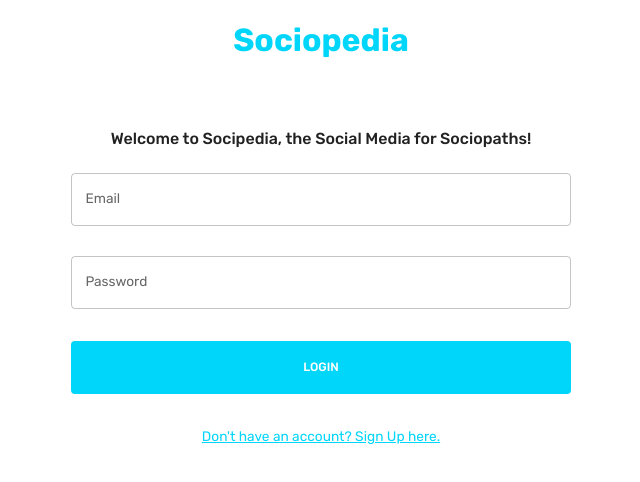
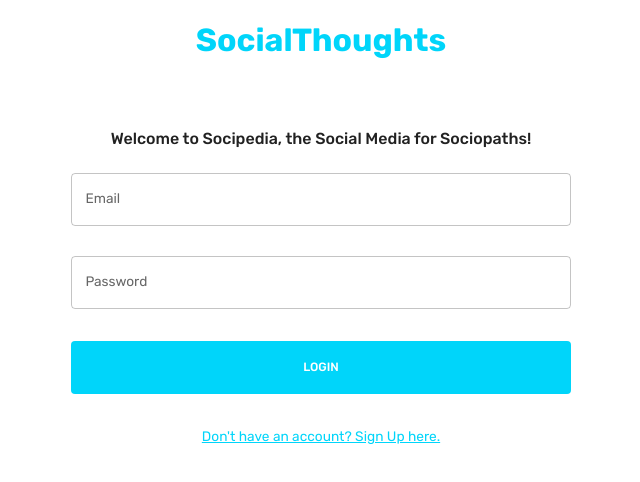
Before and after one commit to aditya711-code/SocialThoughts-Frontend, a React (Create React App) app: page / in a window 1280 px wide. Shown: the top 482 px of the page, without its empty margins (319-959 px from the left). Built offline with nearby package versions, Linux system fonts and the light colour scheme.

Commit message:
Changes added

```diff
--- a/src/components/Friend.jsx
+++ b/src/components/Friend.jsx
@@ -110,7 +110,7 @@ const Friend = ({ friendId, name, subtitle, userPicturePath }) => {
       }
     );
     const data = await response.json();
-    console.log("data-friends", friends);
+
     dispatch(setFriends({ friends: data }));
   };
 
--- a/src/pages/loginPage/index.jsx
+++ b/src/pages/loginPage/index.jsx
@@ -12,7 +12,7 @@ const LoginPage = () => {
         textAlign="center"
       >
         <Typography fontWeight="bold" fontSize="32px" color="primary">
-          Sociopedia
+          SocialThoughts
         </Typography>
         <Box
           width={isNonMobileScrens ? "50%" : "93%"}
--- a/src/pages/widgets/AdvertWidget.jsx
+++ b/src/pages/widgets/AdvertWidget.jsx
@@ -20,7 +20,7 @@ const AdvertWidget = () => {
         width="100%"
         height="auto"
         alt="advert"
-        src="http://localhost:3001/assets/info4.jpg"
+        src="https://socialthoughts-backend-production.up.railway.app/assets/info4.jpg"
         style={{ borderRadius: "0.75rem", margin: "0.75rem 0" }}
         crossOrigin="anonymous"
       />
--- a/src/pages/widgets/FirendListWidget.jsx
+++ b/src/pages/widgets/FirendListWidget.jsx
@@ -22,7 +22,7 @@ const FriendListWidget = ({ userId }) => {
       }
     );
     const data = await response.json();
-    console.log("Data-Friends", data);
+
     dispatch(setFriends({ friends: data }));
   };
   useEffect(() => {
```
